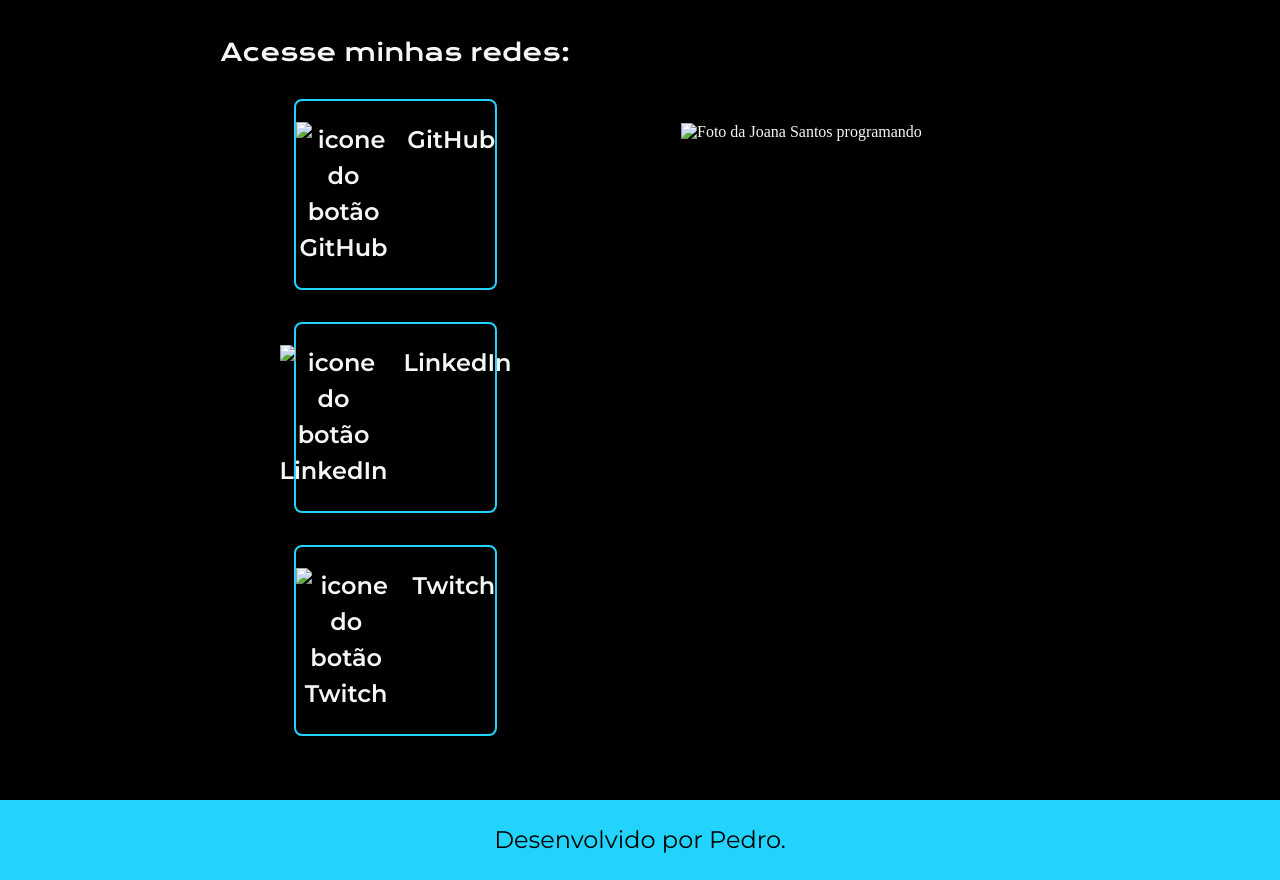
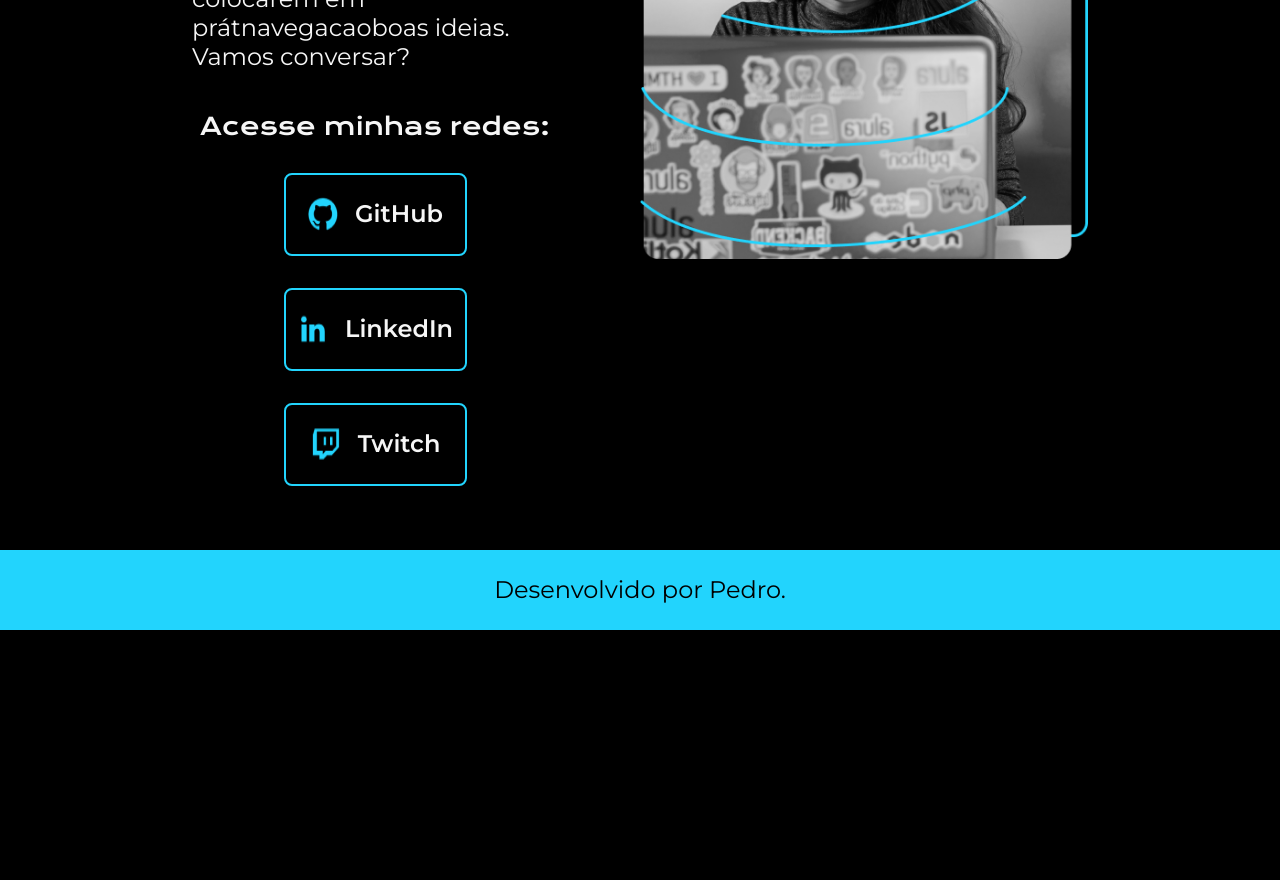
Before and after one commit to mikejonesbr/portifolio, a plain HTML site: page index.html in a window 1280 px wide. Shown: the part 590-1470 px from the top of the page. After the commit the page ends 1220 px from the top, so only its background shows below. Drawn offline with nearby package versions, Linux system fonts and the light colour scheme.

Commit message:
Update index.html

```diff
--- a/index.html
+++ b/index.html
@@ -13,8 +13,8 @@
 <body>
     <header class="cabecalho">
         <nav class="cabecalho__menu">
-            <a class="cabecalho__menu__link" href="/Portifolio-HTML-e-CSS-Curso2-aula_1/index.html">Home</a>
-            <a class="cabecalho__menu__link" href="/Portifolio-HTML-e-CSS-Curso2-aula_1/about.html">Sobre mim</a>
+            <a class="cabecalho__menu__link" href="/index.html">Home</a>
+            <a class="cabecalho__menu__link" href="/about.html">Sobre mim</a>
         </nav>
     </header>
     <main class="apresentacao">
@@ -32,24 +32,24 @@
                 <h2 class="apresentacao__links__subtitulo">Acesse minhas redes:</h2>
 
                 <a class="apresentacao__links__navegacao" href="https://github.com/guilhermeonrails">
-                    <img src="/Portifolio-HTML-e-CSS-Curso2-aula_1/assets/iconeGithub.png" alt="icone do botão GitHub">
+                    <img src="/assets/iconeGithub.png" alt="icone do botão GitHub">
                     GitHub
                 </a>
 
                 <a class="apresentacao__links__navegacao" href="#">
-                    <img src="/Portifolio-HTML-e-CSS-Curso2-aula_1/assets/iconeLinkedin.png" alt="icone do botão LinkedIn">
+                    <img src="/assets/iconeLinkedin.png" alt="icone do botão LinkedIn">
                     LinkedIn
                 </a>
 
                 <a class="apresentacao__links__navegacao" href="#">
-                    <img src="/Portifolio-HTML-e-CSS-Curso2-aula_1/assets/iconeTwitch.png" alt="icone do botão Twitch">
+                    <img src="/assets/iconeTwitch.png" alt="icone do botão Twitch">
                     Twitch
                 </a>
 
             </div>
 
         </section>
-            <img class="apresentacao__imagem" src="/Portifolio-HTML-e-CSS-Curso2-aula_1/assets/Imagem.png" alt="Foto da Joana Santos programando">
+            <img class="apresentacao__imagem" src="/assets/Imagem.png" alt="Foto da Joana Santos programando">
     </main>
     <footer class="rodape">
         <p>Desenvolvido por Pedro.</p>
```
